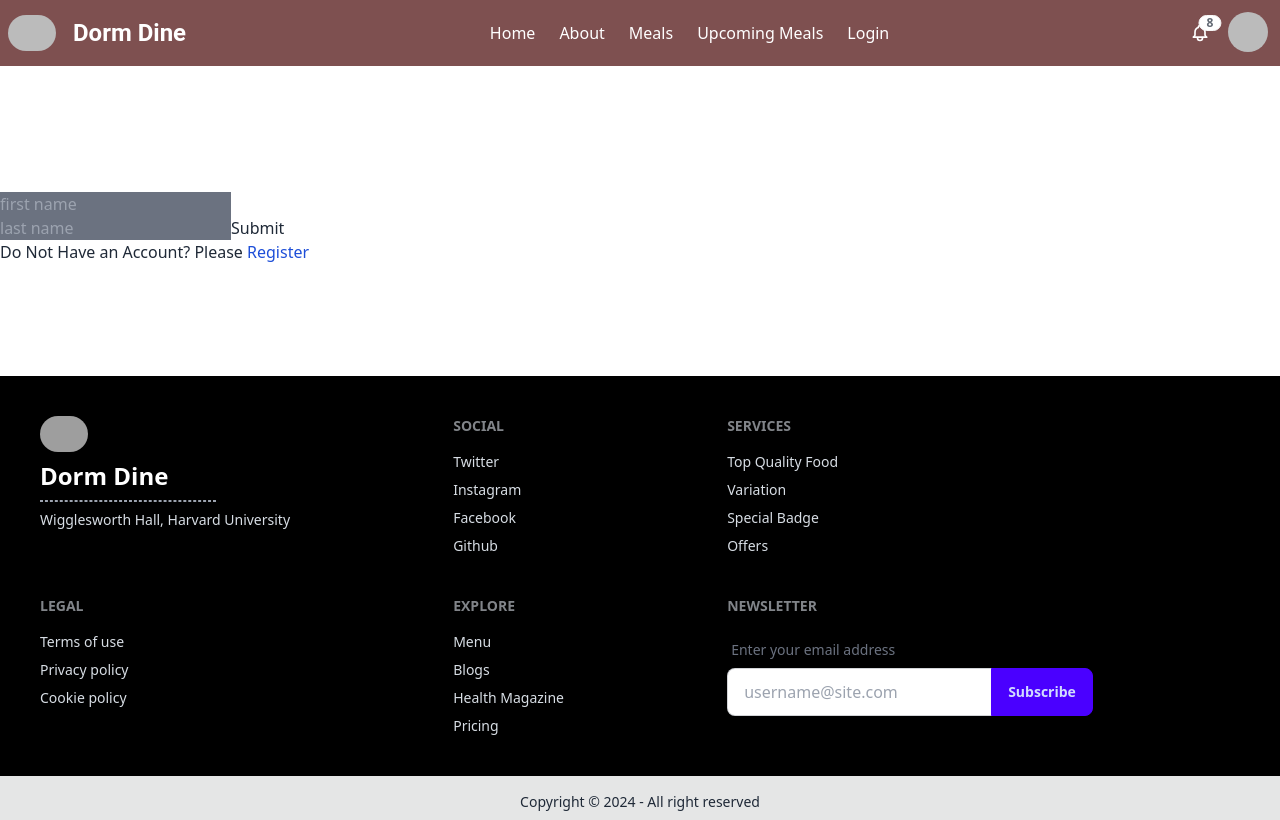
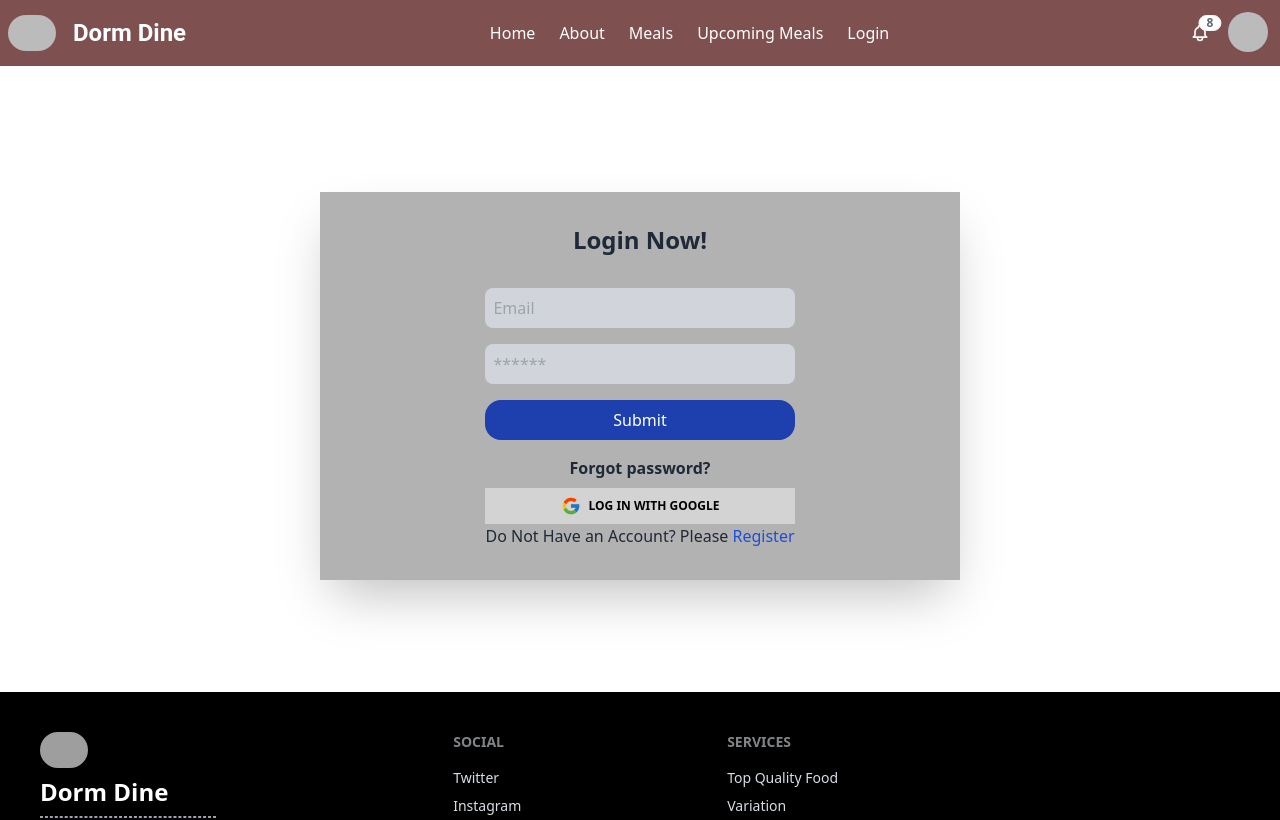
Before and after one commit to 5anne/B9A12-Dorm-Dine-Client, a React (Vite) app: page /login in a window 1280 px wide. Shown: the top 820 px of the page. Built offline with nearby package versions, Linux system fonts and the light colour scheme; no server answers; grey boxes are pictures that could not be loaded.

Commit message:
seventh commit

```diff
--- a/src/Components/Pages/Login.jsx
+++ b/src/Components/Pages/Login.jsx
@@ -2,27 +2,80 @@ import { Helmet } from "react-helmet";
 import Navbar from "../Shared/Navbar";
 import Footer from "../Shared/Footer";
 import { useForm } from "react-hook-form"
-import { Link } from "react-router-dom";
+import { Link, useLocation, useNavigate } from "react-router-dom";
+import { FcGoogle } from "react-icons/fc";
+import { useContext, useState } from "react";
+import { AuthContext } from "../../Provider/AuthProvider";
 
 const Login = () => {
-    const { register, handleSubmit, watch, formState: { errors } } = useForm();
+    const { signIn, signInWithGoogle } = useContext(AuthContext);
+    const [regError, setRegError] = useState('');
+    const navigate = useNavigate();
+    const location = useLocation();
+    const { register, handleSubmit, formState: { errors } } = useForm();
     console.log(errors);
-    console.log(watch("fname"))
-    const firstname = watch("fname");
-    console.log(firstname)
+
+    const handleSignIn = (data, e) => {
+        e.preventDefault();
+
+        const email = data.email;
+        const password = data.password;
+
+        setRegError('');
+
+        signIn(email, password)
+            .then(result => {
+                console.log(result.user);
+                e.target.reset();
+                navigate(location?.state ? location.state : '/');
+            })
+            .catch(error => {
+                console.error(error);
+                setRegError('Invalid Email-ID or Password!');
+            })
+    }
+
+    const handleGoogleSignIn = () => {
+        signInWithGoogle()
+            .then(result => {
+                console.log(result.user);
+                navigate(location?.state ? location.state : '/');
+            })
+            .catch(error => {
+                console.error(error)
+            })
+    }
+
     return (
         <div>
             <Helmet>
                 <title>Dorm Dine ~ Login</title>
             </Helmet>
             <Navbar></Navbar>
-            <div className="pt-48">
-                <form onSubmit={handleSubmit((data) => { console.log(data) })}>
-                    <input {...register("fname", { required: true })} placeholder="first name" className="bg-gray-500" /> <br />
-                    <input {...register("lname", { required: true })} placeholder="last name" className="bg-gray-500" />
-                    <input type="submit" />
-                    <p>Do Not Have an Account? Please <Link to="/register" className="hover:underline text-blue-700">Register</Link></p>
-                </form>
+            <div className="pt-48 ">
+                <div className="flex justify-center bg-black bg-opacity-30 w-1/2 p-8 mx-auto shadow-2xl">
+
+                    <form onSubmit={handleSubmit(handleSignIn)} className="">
+                        <h1 className="text-2xl text-center font-bold">Login Now!</h1> <br />
+
+                        <input {...register("email", { required: true })} type="email" placeholder="Email" className="bg-gray-300 rounded-lg p-2 border-none my-2 w-full" /> <br />
+                        {errors.email && <span className="text-red-700">Email is required</span>}
+
+                        <input {...register("password", { required: true, minLength: 6, maxLength: 20, pattern: /(?=.*[a-z])(?=.*[A-Z])(?=.*[!@#$&*])(?=.*\d)[a-zA-Z\d]+/ })} type="password" placeholder="******" className="bg-gray-300 rounded-lg p-2 border-none my-2 w-full" /> <br />
+
+                        <input className="bg-blue-800 text-white p-2 rounded-2xl hover:bg-blue-600 my-2 w-full" type="submit" />
+                        <p className="link link-hover text-center text-base font-semibold my-2">Forgot password?</p>
+                        <div>
+                            {
+                                regError && <p className="text-red-700 text-center">{regError}</p>
+                            }
+                        </div>
+                        <div>
+                            <button onClick={handleGoogleSignIn} className="bg-[#d3d3d3] w-full py-2 text-black font-semibold text-xs flex justify-center gap-2 items-center"><span className="text-xl"><FcGoogle /></span>LOG IN WITH GOOGLE</button>
+                        </div>
+                        <p>Do Not Have an Account? Please <Link to="/register" className="hover:underline text-blue-700">Register</Link></p>
+                    </form>
+                </div>
             </div>
             <Footer></Footer>
         </div>
```
